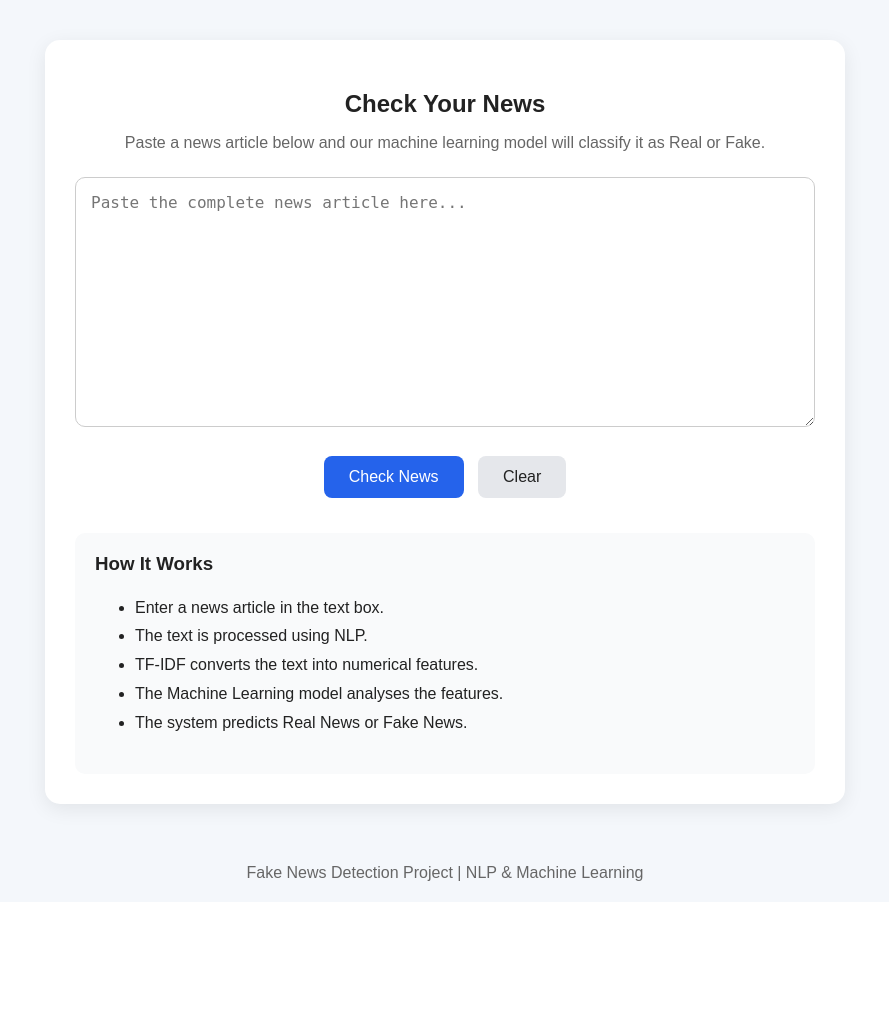
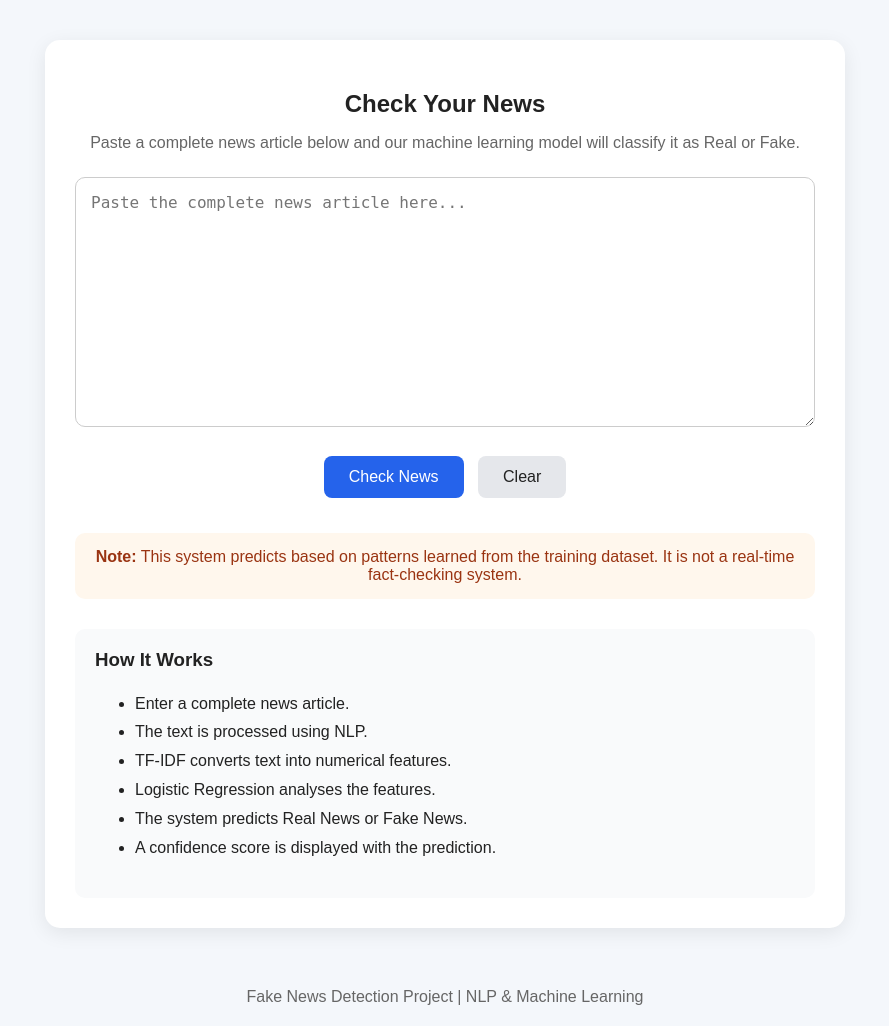
Before and after one commit to sivaranjanis660/Fake_News_Detection, a Flask app: page / in a window 1280 px wide. Shown: the part 113-1139 px from the top of the page, without its empty margins (195-1084 px from the left). Before the commit the page ends 994 px from the top, so only its background shows below. Run offline with Flask 3, Linux system fonts and the light colour scheme; parts of the project's set-up code (start-up, migrations or seed data) failed here and were passed over.

Commit message:
Update index.html

```diff
--- a/templates/index.html
+++ b/templates/index.html
@@ -67,7 +67,7 @@
         }
 
         textarea:focus {
-            border-color: #555;
+            border-color: #2563eb;
         }
 
         .buttons {
@@ -89,9 +89,17 @@
             color: white;
         }
 
+        .check-btn:hover {
+            background: #1d4ed8;
+        }
+
         .clear-btn {
             background: #e5e7eb;
             color: #222;
+        }
+
+        .clear-btn:hover {
+            background: #d1d5db;
         }
 
         .result {
@@ -110,6 +118,15 @@
         .confidence {
             font-size: 18px;
             margin-top: 10px;
+        }
+
+        .warning {
+            margin-top: 30px;
+            padding: 15px;
+            background: #fff7ed;
+            border-radius: 10px;
+            text-align: center;
+            color: #9a3412;
         }
 
         .info {
@@ -142,14 +159,16 @@
         <p>Using Natural Language Processing and Machine Learning</p>
     </div>
 
+
     <div class="container">
 
         <h2>Check Your News</h2>
 
         <p class="description">
-            Paste a news article below and our machine learning model
-            will classify it as Real or Fake.
+            Paste a complete news article below and our machine learning
+            model will classify it as Real or Fake.
         </p>
+
 
         <form action="/predict" method="POST">
 
@@ -158,20 +177,24 @@
                 placeholder="Paste the complete news article here..."
                 required>{{ request.form.get('news', '') }}</textarea>
 
+
             <div class="buttons">
 
                 <button type="submit" class="check-btn">
                     Check News
                 </button>
 
-                <button type="button" class="clear-btn"
-                        onclick="clearText()">
+                <button
+                    type="button"
+                    class="clear-btn"
+                    onclick="clearText()">
                     Clear
                 </button>
 
             </div>
 
         </form>
+
 
         {% if prediction %}
 
@@ -181,38 +204,59 @@
                 Result: {{ prediction }}
             </h3>
 
+            {% if confidence is not none %}
+
             <div class="confidence">
-                Confidence: <strong>{{ confidence }}%</strong>
+                Confidence:
+                <strong>{{ confidence }}%</strong>
             </div>
+
+            {% endif %}
 
         </div>
 
         {% endif %}
+
+
+        <div class="warning">
+
+            <strong>Note:</strong>
+
+            This system predicts based on patterns learned from
+            the training dataset. It is not a real-time fact-checking system.
+
+        </div>
+
 
         <div class="info">
 
             <h3>How It Works</h3>
 
             <ul>
-                <li>Enter a news article in the text box.</li>
+                <li>Enter a complete news article.</li>
                 <li>The text is processed using NLP.</li>
-                <li>TF-IDF converts the text into numerical features.</li>
-                <li>The Machine Learning model analyses the features.</li>
+                <li>TF-IDF converts text into numerical features.</li>
+                <li>Logistic Regression analyses the features.</li>
                 <li>The system predicts Real News or Fake News.</li>
+                <li>A confidence score is displayed with the prediction.</li>
             </ul>
 
         </div>
 
     </div>
 
+
     <footer>
         Fake News Detection Project | NLP & Machine Learning
     </footer>
 
+
     <script>
+
         function clearText() {
             document.querySelector("textarea").value = "";
         }
+
     </script>
 
 </body>
```
